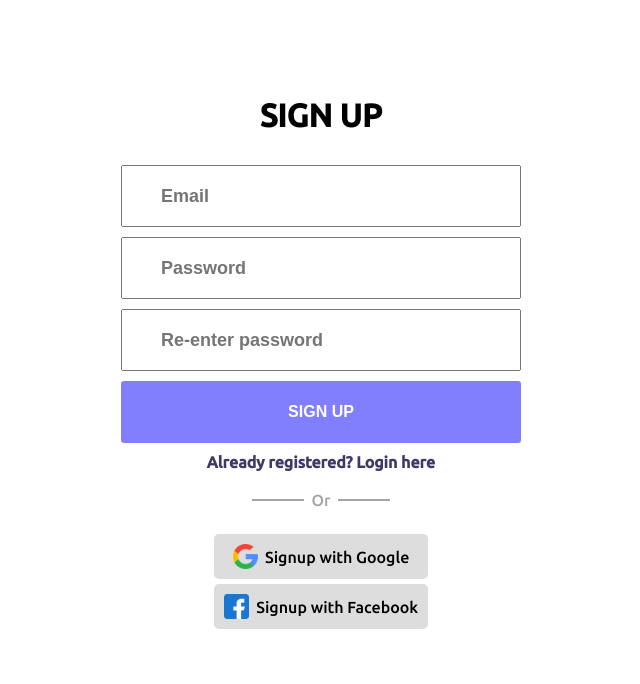
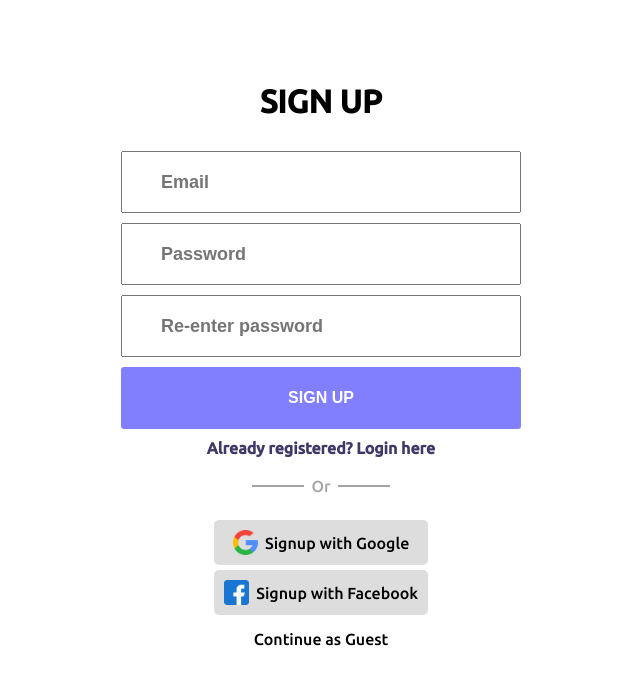
Before and after one commit to githmin/auth-frontend-react, a React (Create React App) app: page /signup in a window 1280 px wide. Shown: the top 684 px of the page, without its empty margins (319-959 px from the left). Built offline with nearby package versions, Linux system fonts and the light colour scheme.

Commit message:
added guest button

```diff
--- /dev/null
+++ b/src/components/Buttons/GuestBtn.css
@@ -0,0 +1,15 @@
+.loginGuestButton {
+  display: flex;
+  align-items: center;
+  border-radius: 5px;
+  padding: 10px;
+  margin: -10px;
+  justify-content: center;
+  cursor: pointer;
+  /* background-color: #3838392b; */
+  /* width: 3rem; */
+}
+
+.loginGuestButton:hover {
+  background-color: #38383948;
+}
--- /dev/null
+++ b/src/components/Buttons/GuestBtn.jsx
@@ -0,0 +1,7 @@
+import React from "react";
+import "./GuestBtn.css";
+const GuestBtn = () => {
+  return <div className="loginGuestButton">Continue as Guest</div>;
+};
+
+export default GuestBtn;
--- a/src/components/Login/Login.jsx
+++ b/src/components/Login/Login.jsx
@@ -7,6 +7,7 @@ import axios from "axios";
 import { ToastContainer, toast } from "react-toastify";
 import "react-toastify/dist/ReactToastify.css";
 import OauthLogin from "../Oauth/OauthLogin";
+import GuestBtn from "../Buttons/GuestBtn";
 
 const Login = (props) => {
   const navigate = useNavigate();
@@ -66,6 +67,8 @@ const Login = (props) => {
         gText={"Login with Google"}
       ></OauthLogin>
 
+      <GuestBtn />
+
       {/* Toast Message Container  --- Keep under all other components*/}
       <ToastContainer
         position="top-right"
--- a/src/components/Register/Register.jsx
+++ b/src/components/Register/Register.jsx
@@ -7,6 +7,7 @@ import Btn from "../Buttons/Btn";
 import { ToastContainer, toast } from "react-toastify";
 import "react-toastify/dist/ReactToastify.css";
 import OauthLogin from "../Oauth/OauthLogin";
+import GuestBtn from "../Buttons/GuestBtn";
 
 const Register = (props) => {
   const navigate = useNavigate();
@@ -111,6 +112,8 @@ const Register = (props) => {
         gText={"Signup with Google"}
       ></OauthLogin>
 
+      <GuestBtn />
+
       {/* Toast Message Container  --- Keep under all other components*/}
       <ToastContainer
         position="top-right"
```
